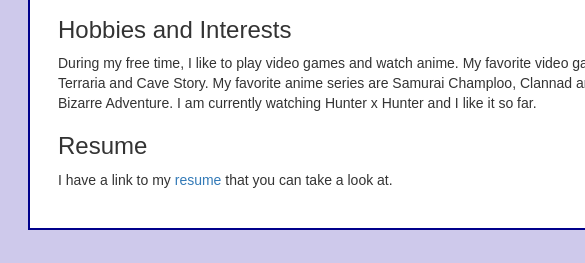
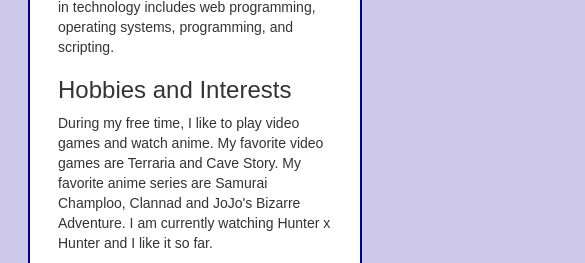
Before and after one commit to sagedemage/PersonalWebsiteStatic, a plain HTML site: page index.html in a window 390 px wide. Shown: the part 295-558 px from the top of the page, 585 px wide, since content can reach past the window. Drawn offline with nearby package versions, Linux system fonts and the light colour scheme.

Commit message:
Changed the min width to a fixed size value to make it responsive in mobile.

```diff
--- a/css/styles.css
+++ b/css/styles.css
@@ -5,7 +5,7 @@
 	/* min width is required to make
 	the website responsive in mobile
 	*/
-	min-width: 720px;
+	min-width: 240px;
 	min-height: 1em;
 	/*Sets background color
 	for the whole page*/
```
